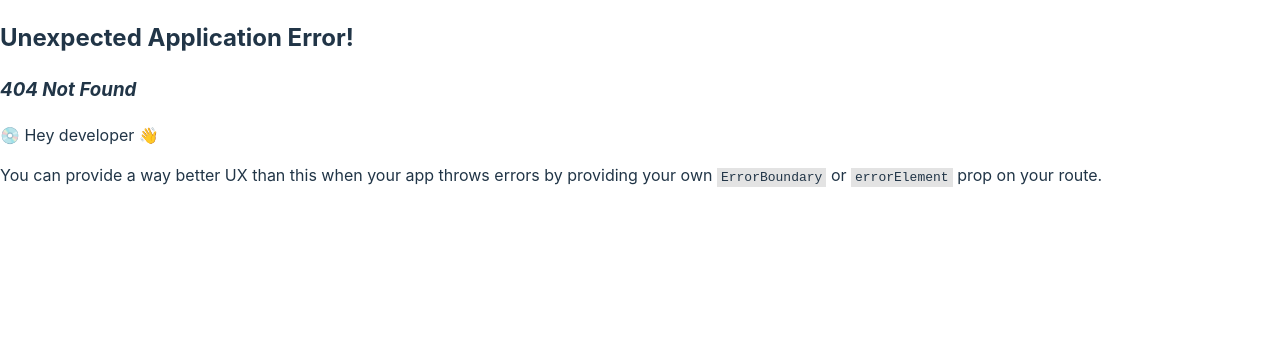
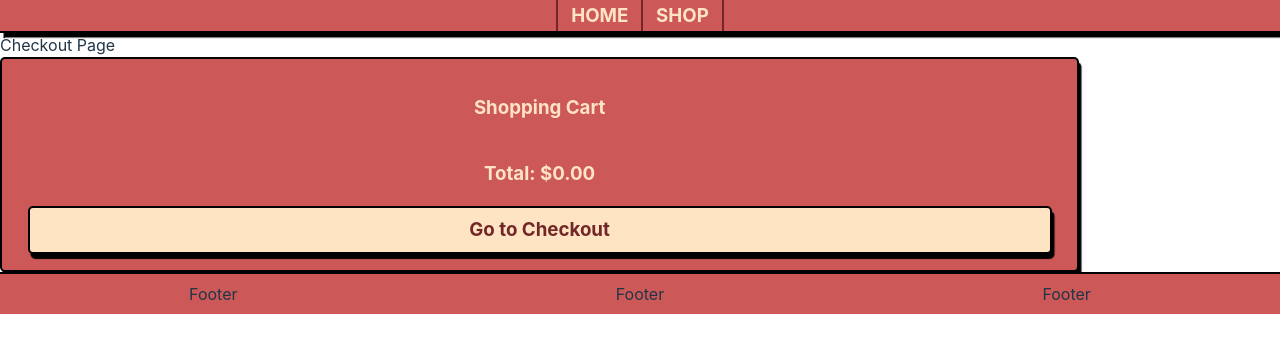
Before and after one commit to SuperHeavyBallet/TOP-Shopping-Cart, a React (Vite) app in the folder TOP-Shopping-Cart/: page /checkout in a window 1280 px wide. Before the commit this address had no page. Shown: the top 352 px of the page. Built offline with nearby package versions, Linux system fonts and the light colour scheme.

Commit message:
Added Checkout Page

```diff
--- /dev/null
+++ b/TOP-Shopping-Cart/src/Components/CheckoutPage/checkoutPage.jsx
@@ -0,0 +1,24 @@
+import { useState } from "react";
+import Footer from "../Footer/Footer";
+import ShoppingCart from "../ShoppingCart/shoppingCart";
+import NavBar from "../navBar/navBar";
+
+export default function CheckoutPage( {currentCartItems})
+{
+
+    const [cartContents, setCartContents] = useState({currentCartItems});
+
+    return(
+        <div>
+            <NavBar/>
+
+            Checkout Page
+            <ShoppingCart
+             itemToAdd={currentCartItems}
+             isHomePage={false}
+             />
+
+            <Footer />
+        </div>
+    )
+}
--- a/TOP-Shopping-Cart/src/Components/ShoppingCart/shoppingCart.jsx
+++ b/TOP-Shopping-Cart/src/Components/ShoppingCart/shoppingCart.jsx
@@ -1,4 +1,5 @@
 import { useState, useEffect } from "react";
+import { Link, useLocation, useNavigate } from "react-router-dom";
 import styles from "./shoppingCart.module.css";
 import ShoppingCartItem from "./ShoppingCartItem/shoppingCartItem";
 import { v4 as uuidv4 } from 'uuid'
@@ -33,9 +34,19 @@ export default function ShoppingCart( {itemToAdd, onRemoveItem, isHomePage })
         setTotal(newTotal);
     }
 
-    function handleGoToCheckoutClick()
+    const location = useLocation();
+    const navigate = useNavigate();
+
+    function handleGoToCheckoutClick(e)
     {
-        window.alert("Go to checkout!" + itemsInCart);
+        if (location.pathname === "/checkout")
+        {
+            e.preventDefaul();
+        }
+        else
+        {
+            navigate("/checkout");
+        }
     }
 
 
--- a/TOP-Shopping-Cart/src/main.jsx
+++ b/TOP-Shopping-Cart/src/main.jsx
@@ -10,6 +10,7 @@ import './index.css'
 import HomePage from './Components/HomePage/homePage'
 import ShopPage from './Components/ShopPage/shopPage.jsx'
 import ShoppingCart from './Components/ShoppingCart/shoppingCart.jsx'
+import CheckoutPage from './Components/CheckoutPage/checkoutPage.jsx'
 
 function Main()
 {
@@ -32,6 +33,12 @@ const router = createBrowserRouter([
     element: <ShopPage
       currentCartItems={currentCartContents} onCartItemsChange={handleCartItemsChange}
       />
+  },
+  {
+    path: "checkout",
+    element: <CheckoutPage
+    currentCartItems={currentCartContents} onCartItemsChange={handleCartItemsChange}
+    />
   }
 ])
 
```
Also changed, not shown: TOP-Shopping-Cart/src/Components/CheckoutPage/checkoutPage.module.css (added), 1 other file (tests, documents, lock files or other folders).
